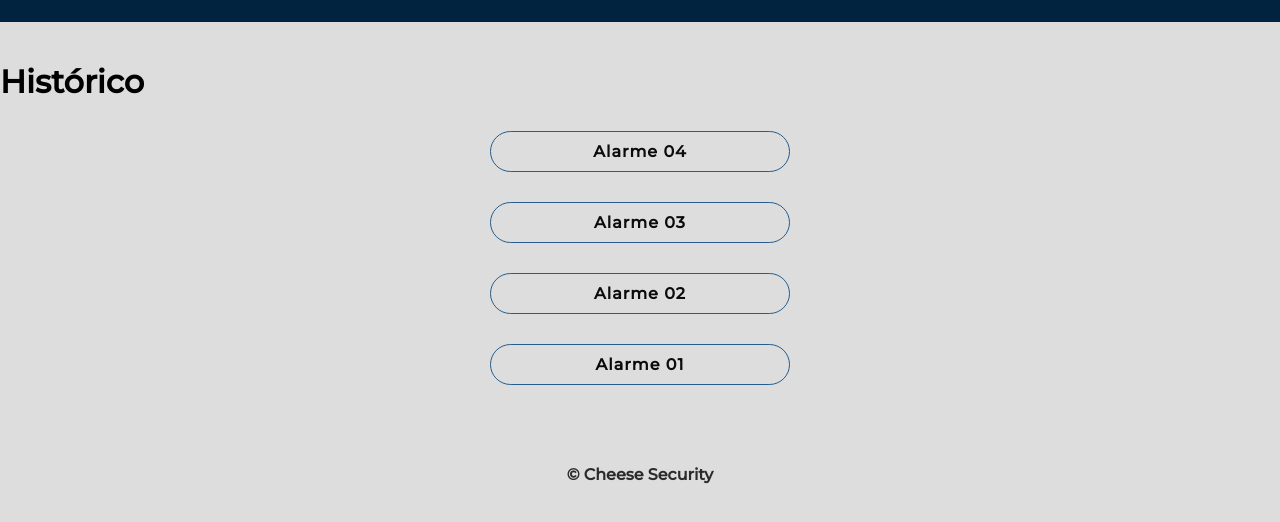
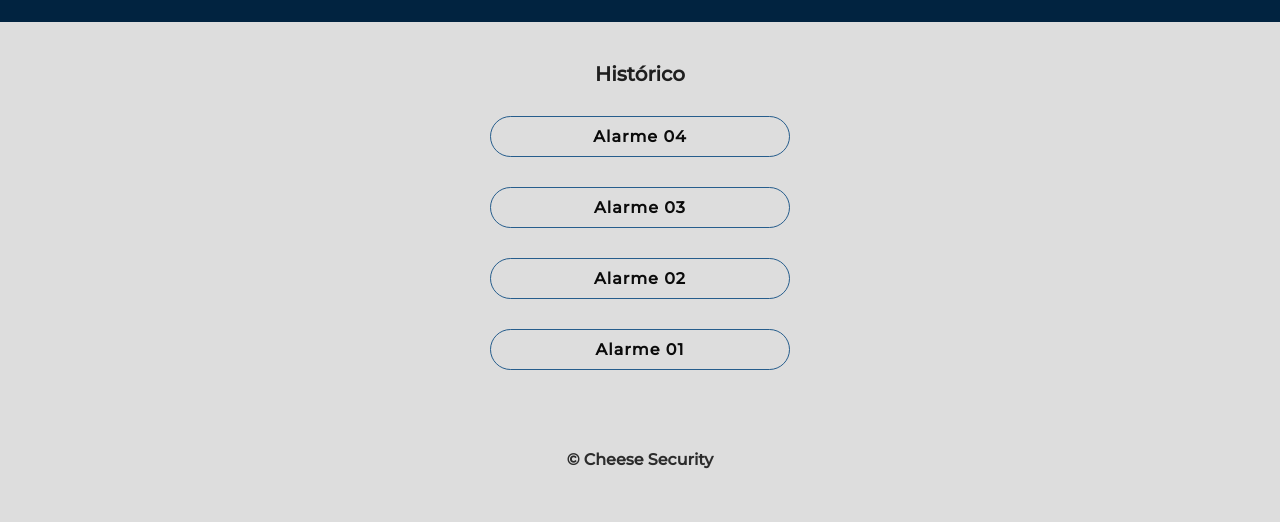
Before and after one commit to RyannBenjamim/Cheese, a plain HTML site: page index4.html in a window 1280 px wide. Shown: the part 58-580 px from the top of the page. Drawn offline with Linux system fonts and the light colour scheme; a web font is replaced by a local one.

Commit message:
Update style3.css

```diff
--- a/style3.css
+++ b/style3.css
@@ -36,6 +36,13 @@ header > p {
 header > i {
     font-size: 30px;
     margin-right: 10px;
+}
+
+main > h1 {
+    text-align: center;
+    color: rgba(0, 0, 0, 0.952);
+    opacity: 90%;
+    font-size: 20px;
 }
 
 .blocos {
```
